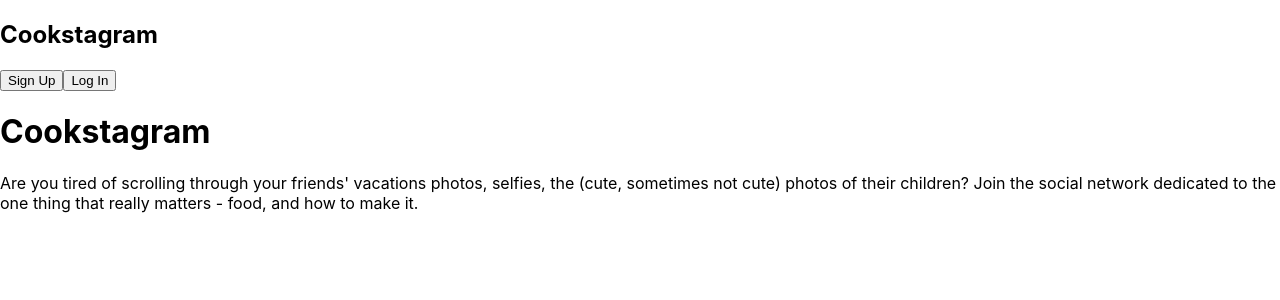
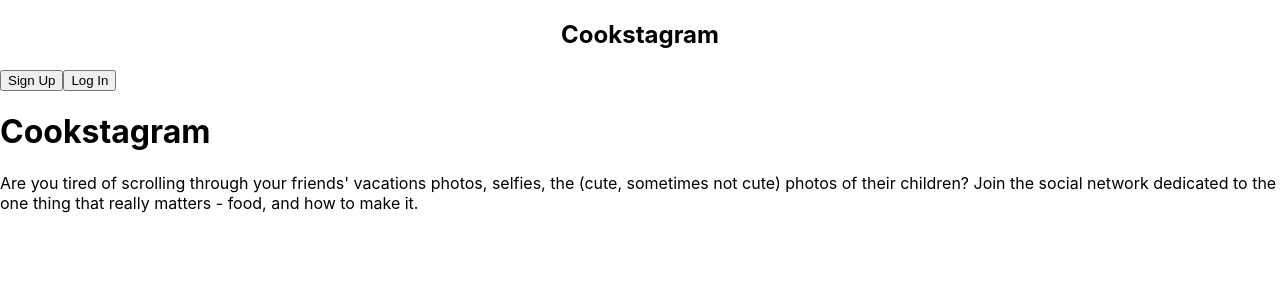
Before and after one commit to ehorn24/cookstagram, a React (Create React App) app: page / in a window 1280 px wide. Shown: the top 300 px of the page. Built offline with nearby package versions, Linux system fonts and the light colour scheme.

Commit message:
added styles folders

```diff
--- a/package.json
+++ b/package.json
@@ -6,6 +6,7 @@
     "@testing-library/jest-dom": "^4.2.4",
     "@testing-library/react": "^9.4.0",
     "@testing-library/user-event": "^7.2.1",
+    "node-sass": "^4.13.1",
     "now": "^17.0.3",
     "react": "^16.12.0",
     "react-dom": "^16.12.0",
--- /dev/null
+++ b/src/Styles/App.scss
@@ -0,0 +1,5 @@
+body {
+  margin: 0;
+  padding: 0;
+  @import "navigation";
+}
--- /dev/null
+++ b/src/Styles/_navigation.scss
@@ -0,0 +1,5 @@
+nav {
+  h2 {
+    text-align: center;
+  }
+}
--- a/src/index.js
+++ b/src/index.js
@@ -2,5 +2,6 @@ import React from "react";
 import ReactDOM from "react-dom";
 import App from "./App";
 import "./index.css";
+import "./Styles/App.scss";
 
 ReactDOM.render(<App />, document.getElementById("root"));
```
Also changed, not shown: 1 other file (tests, documents, lock files or other folders).
